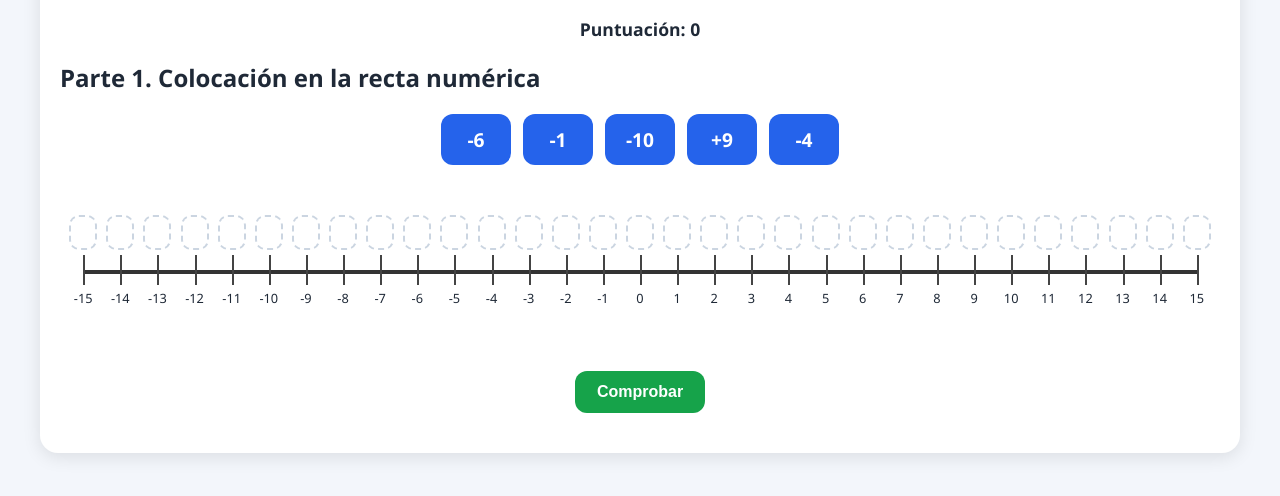
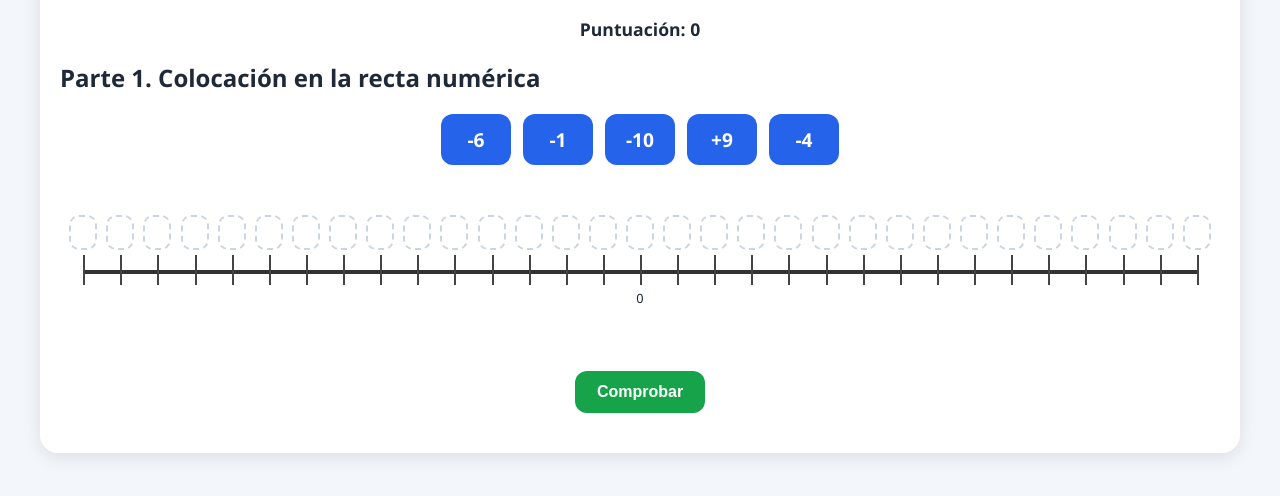
Before and after one commit to marpesmar/Proyecto_Actividades_Mates, a plain HTML site: page 1ESO/Actividades_Enteros/Recta_Numérica/index.html in a window 1280 px wide. Shown: the part 114-610 px from the top of the page. Drawn offline with Linux system fonts and the light colour scheme.

Commit message:
Update index.html

```diff
--- a/1ESO/Actividades_Enteros/Recta_Numérica/index.html
+++ b/1ESO/Actividades_Enteros/Recta_Numérica/index.html
@@ -349,7 +349,13 @@ line.appendChild(tick);
 let label=document.createElement("div");
 label.className="tick-label";
 label.style.left=pos+"%";
-label.textContent=i;
+
+if(i===0){
+    label.textContent="0";
+}else{
+    label.textContent="";
+}
+
 line.appendChild(label);
 
 let zone=document.createElement("div");
```
